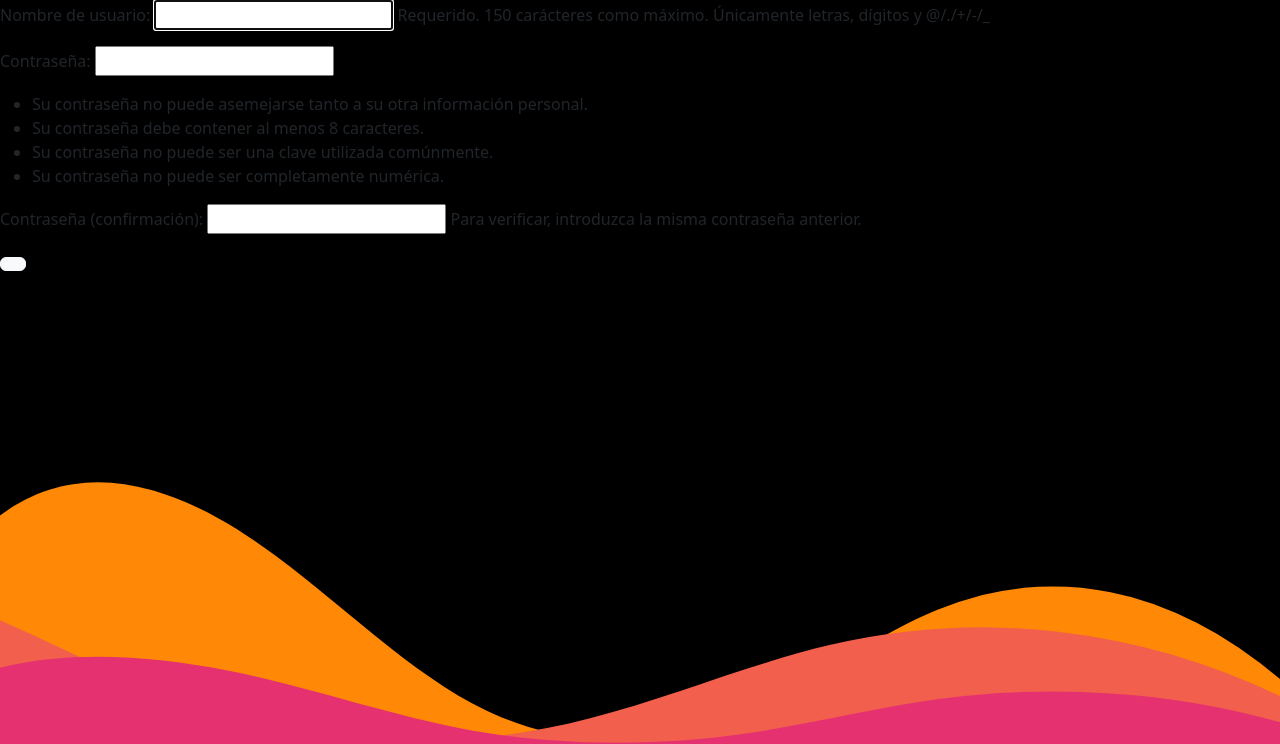
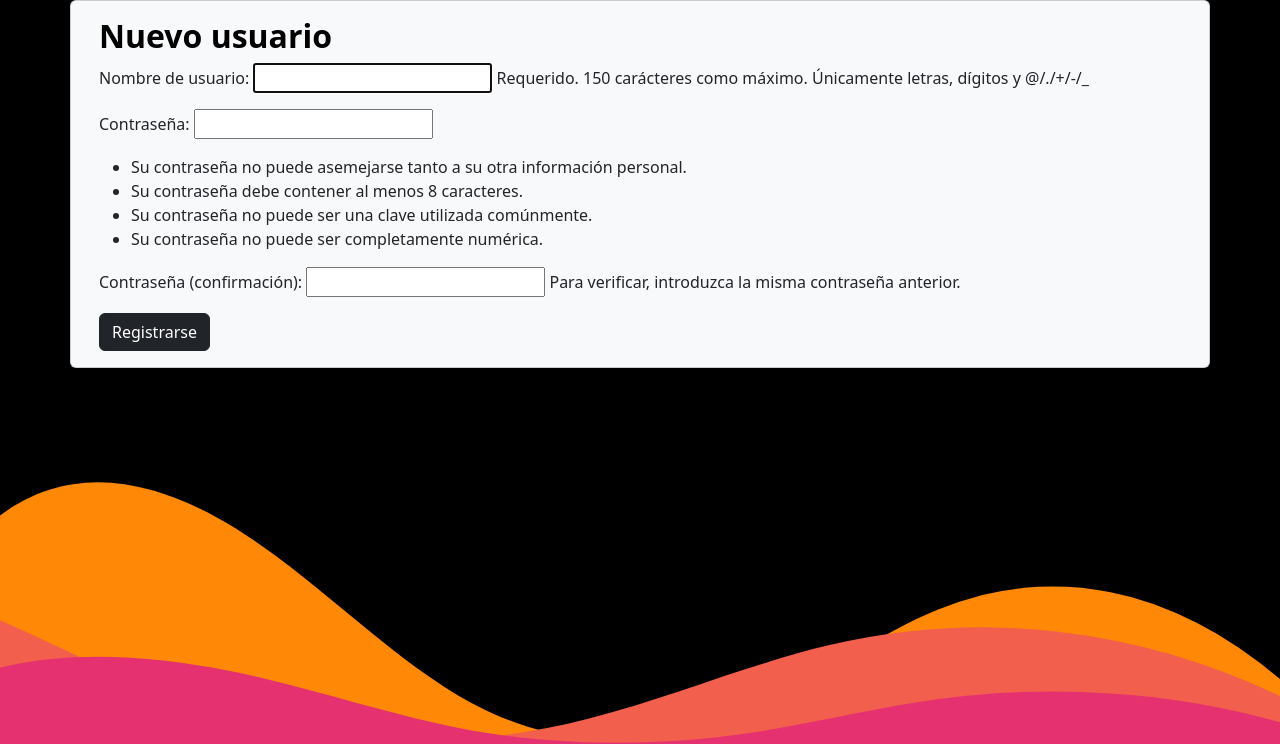
Before and after one commit to francodiaz7/itba-sprint-7-entrega, a Django app: page /register/ in a window 1280 px wide. Shown: the part 56-800 px from the top of the page. Run offline with Django 4.2, Linux system fonts and the light colour scheme; some libraries are stand-ins or nearby versions.

Commit message:
nuevo usuario template

```diff
--- a/homebanking/login/templates/login/registration/login.html
+++ b/homebanking/login/templates/login/registration/login.html
@@ -19,7 +19,7 @@
       <div class="col-md-9 mx-auto mb-5">
         <form action="" method="post">
           {% csrf_token %}
-          <h3 class="mb-4">Ingresar</h3>
+          <h3 class="mb-4 text-white">Ingresar</h3>
           {% if form.non_field_errors %}
           <p style="color: red">
             Usuario o contraseña incorrectos, intente otra vez.
@@ -53,9 +53,9 @@
               class="btn btn-light btn-block"
               value="Iniciar sesión"
             />
+            <!-- Redirige a un link para registrarse en caso de no tener usuario -->
+            <a class="btn btn-light" href="{% url 'register' %}">Registrarse</a>
           </p>
-          <!-- Redirige a un link para registrarse en caso de no tener usuario -->
-          <a href="register.html">Registrarse</a>
         </form>
       </div>
     </div>
--- a/homebanking/login/templates/login/registration/register.html
+++ b/homebanking/login/templates/login/registration/register.html
@@ -10,8 +10,21 @@
 {% block content %}
 <!-- Crear usuario -->
 <form class="form" method="post">
-  {% csrf_token %} {{form.as_p}}
-  <button type="submit" id="submit" class="btn btn-light"></button>
+  <div class="container">
+    <div class="row">
+      <div class="card bg-light">
+        <div class="card-body">
+          <div class="card-title text-black">
+            <h2 class="fw-bold">Nuevo usuario</h2>
+          </div>
+          {% csrf_token %} {{form.as_p}}
+          <button type="submit" id="submit" class="btn btn-dark">
+            Registrarse
+          </button>
+        </div>
+      </div>
+    </div>
+  </div>
 </form>
 
 <!-- Mensaje de creación de usuario exitoso -->
```
Also changed, not shown: homebanking/db.sqlite3.
